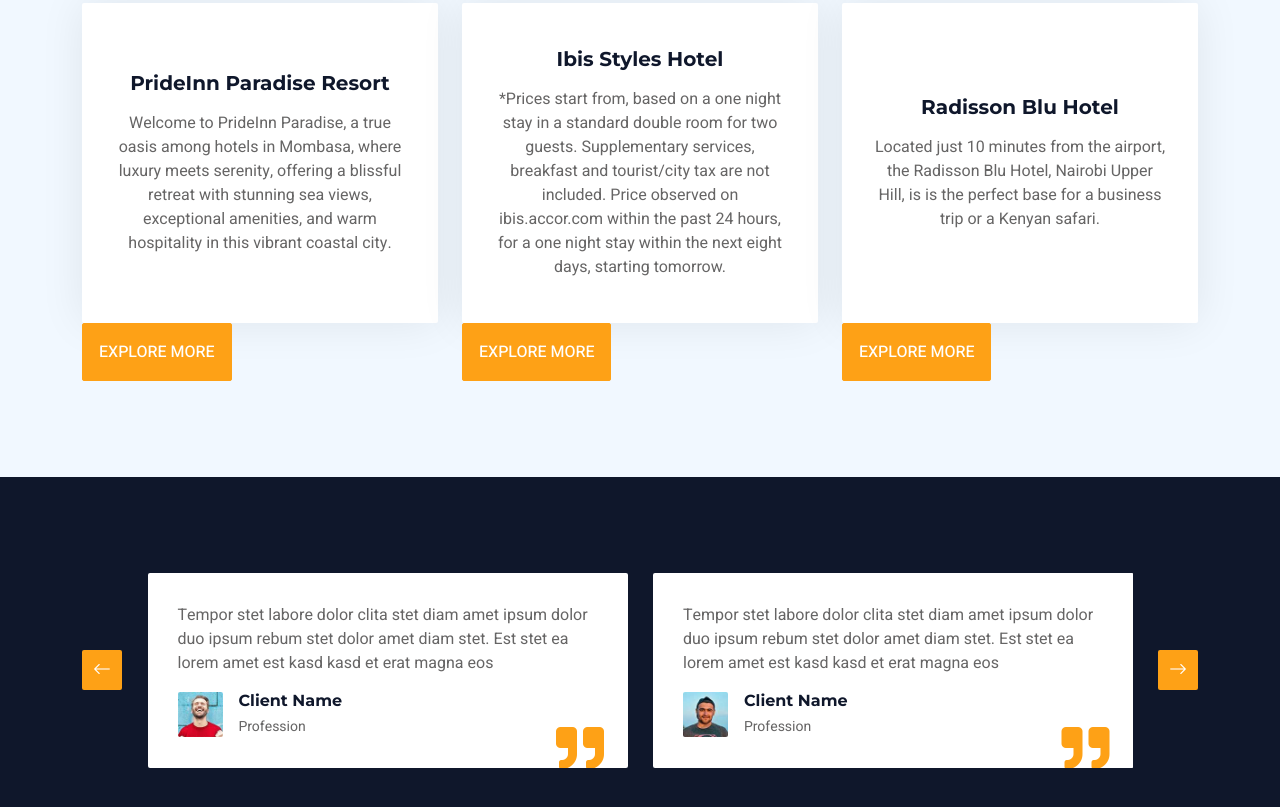
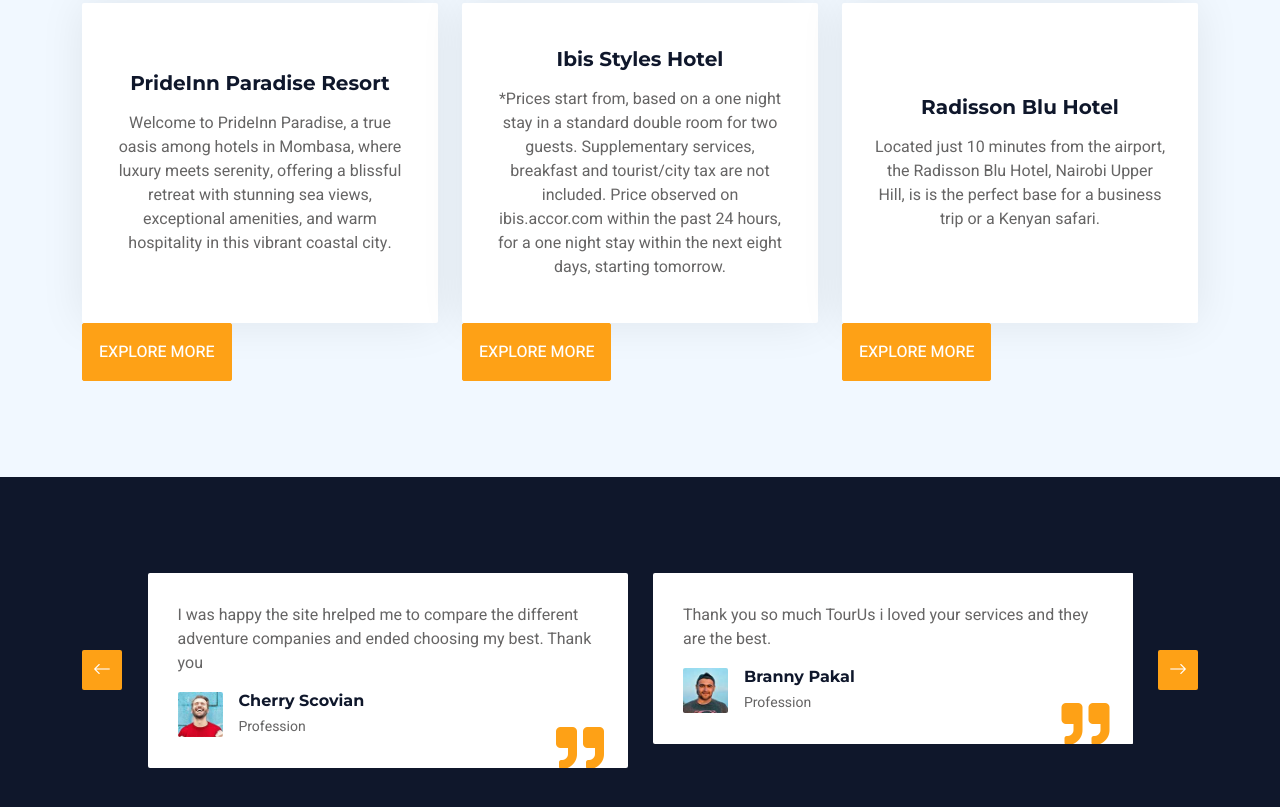
Before and after one commit to TerryWaswa20/TourUs, a plain HTML site: page index.html in a window 1280 px wide. Shown: the part 2978-3785 px from the top of the page. Drawn offline with nearby package versions, Linux system fonts and the light colour scheme.

Commit message:
changed testimionials

```diff
--- a/index.html
+++ b/index.html
@@ -372,8 +372,8 @@
                         <h6 class="section-title text-start text-white text-uppercase mb-3">Tour With Us</h6>
                         <h1 class="text-white mb-4">Discover The Best Touring Campany With Us</h1>
                         <p class="text-white mb-4">TourUs is here to help you discover and choose the best touring company as per your needs and preferences. </p>
-                        <a href="" class="btn btn-primary py-md-3 px-md-5 me-3">Our Partners</a>
-                        <a href="" class="btn btn-light py-md-3 px-md-5">Book A Tour</a>
+                        <a href="service.html" class="btn btn-primary py-md-3 px-md-5 me-3">Our Partners</a>
+                       <!-- <a href="" class="btn btn-light py-md-3 px-md-5">Book A Tour</a>-->
                     </div>
                 </div>
                 <div class="col-md-6">
@@ -497,33 +497,33 @@
             <div class="container">
                 <div class="owl-carousel testimonial-carousel py-5">
                     <div class="testimonial-item position-relative bg-white rounded overflow-hidden">
-                        <p>Tempor stet labore dolor clita stet diam amet ipsum dolor duo ipsum rebum stet dolor amet diam stet. Est stet ea lorem amet est kasd kasd et erat magna eos</p>
+                        <p>Honestly this is the best site for anyone, provides the best services to fit anyone out here. I loved it.</p>
                         <div class="d-flex align-items-center">
                             <img class="img-fluid flex-shrink-0 rounded" src="img/testimonial-1.jpg" style="width: 45px; height: 45px;">
                             <div class="ps-3">
-                                <h6 class="fw-bold mb-1">Client Name</h6>
+                                <h6 class="fw-bold mb-1">Berry Nabiswa</h6>
                                 <small>Profession</small>
                             </div>
                         </div>
                         <i class="fa fa-quote-right fa-3x text-primary position-absolute end-0 bottom-0 me-4 mb-n1"></i>
                     </div>
                     <div class="testimonial-item position-relative bg-white rounded overflow-hidden">
-                        <p>Tempor stet labore dolor clita stet diam amet ipsum dolor duo ipsum rebum stet dolor amet diam stet. Est stet ea lorem amet est kasd kasd et erat magna eos</p>
+                        <p>I was happy the site hrelped me to compare the different adventure companies and ended choosing my best. Thank you</p>
                         <div class="d-flex align-items-center">
                             <img class="img-fluid flex-shrink-0 rounded" src="img/testimonial-2.jpg" style="width: 45px; height: 45px;">
                             <div class="ps-3">
-                                <h6 class="fw-bold mb-1">Client Name</h6>
+                                <h6 class="fw-bold mb-1">Cherry Scovian</h6>
                                 <small>Profession</small>
                             </div>
                         </div>
                         <i class="fa fa-quote-right fa-3x text-primary position-absolute end-0 bottom-0 me-4 mb-n1"></i>
                     </div>
                     <div class="testimonial-item position-relative bg-white rounded overflow-hidden">
-                        <p>Tempor stet labore dolor clita stet diam amet ipsum dolor duo ipsum rebum stet dolor amet diam stet. Est stet ea lorem amet est kasd kasd et erat magna eos</p>
+                        <p>Thank you so much TourUs i loved your services and they are the best.</p>
                         <div class="d-flex align-items-center">
                             <img class="img-fluid flex-shrink-0 rounded" src="img/testimonial-3.jpg" style="width: 45px; height: 45px;">
                             <div class="ps-3">
-                                <h6 class="fw-bold mb-1">Client Name</h6>
+                                <h6 class="fw-bold mb-1">Branny Pakal</h6>
                                 <small>Profession</small>
                             </div>
                         </div>
```
